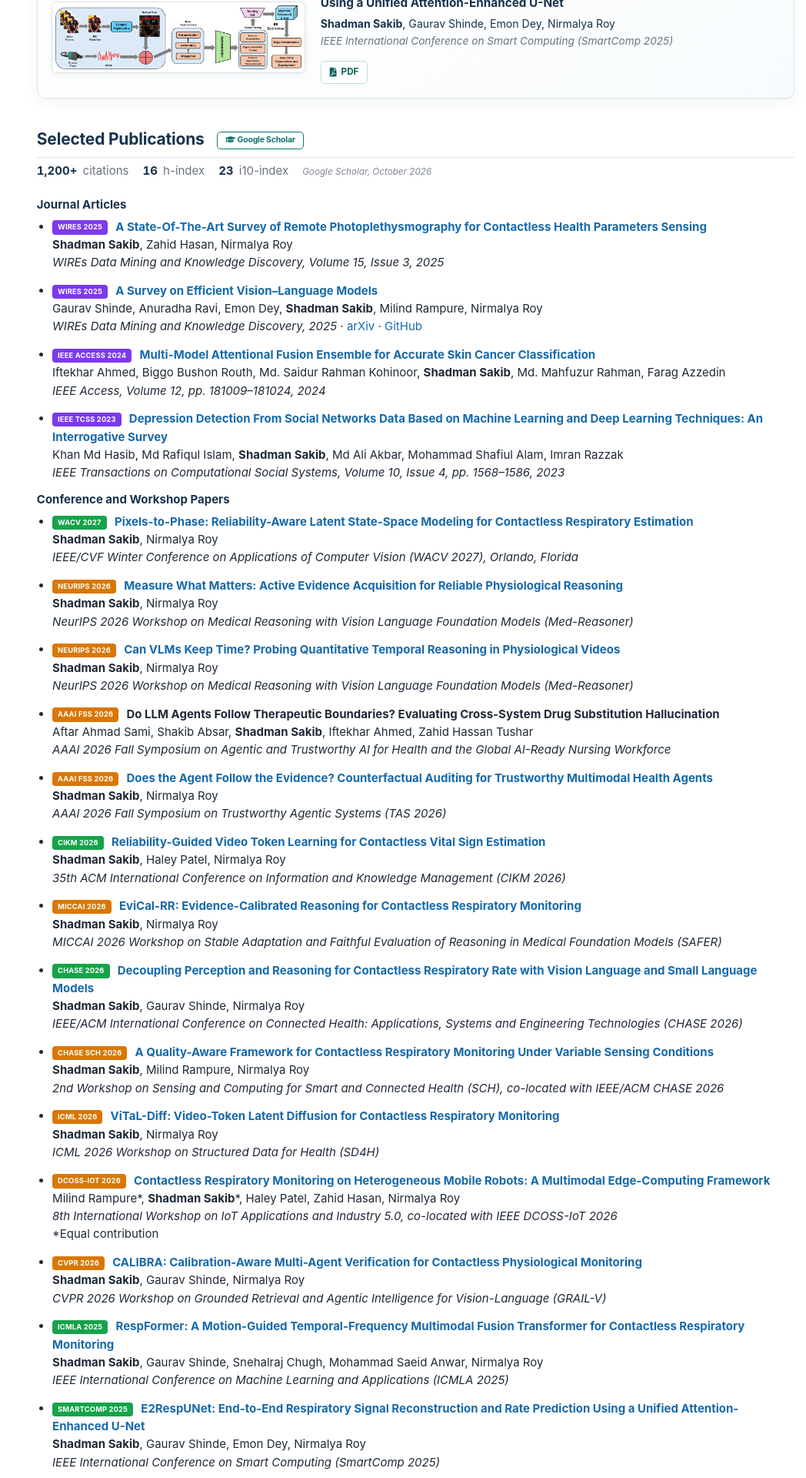
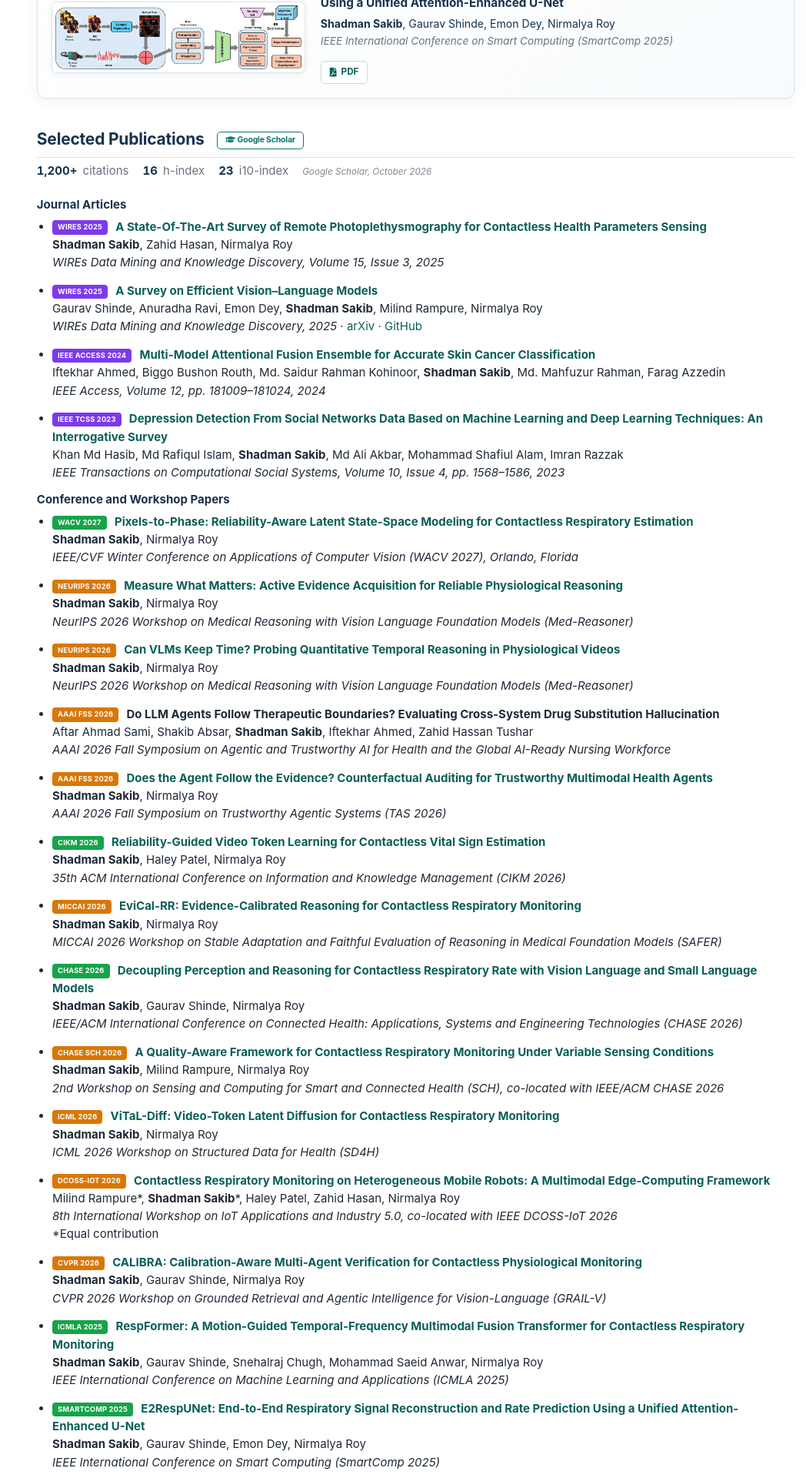
Before and after one commit to sakibshadman/sakibshadman.github.io, a Jekyll site: the page built from _pages/about.md, in a window 1280 px wide. Shown: the part 4480-6400 px from the top of the page at 77% size, without its empty margins (232-1280 px from the left). Built offline with Jekyll 4.4.1, drawn with Linux system fonts in a browser that asks for light colours; some web fonts are replaced.

Commit message:
Add files via upload

```diff
--- a/_sass/_variables.scss
+++ b/_sass/_variables.scss
@@ -120,9 +120,9 @@ $xing-color                 : #006567;
    Links
    ========================================================================== */
 
-$link-color                 : #1769aa;
+$link-color                 : #0b5f59;
 $link-color-hover           : $teal;
-$link-color-visited         : #31536f;
+$link-color-visited         : #0b5f59;
 
 $masthead-link-color        : #334155;
 $masthead-link-color-hover  : $teal;
```
